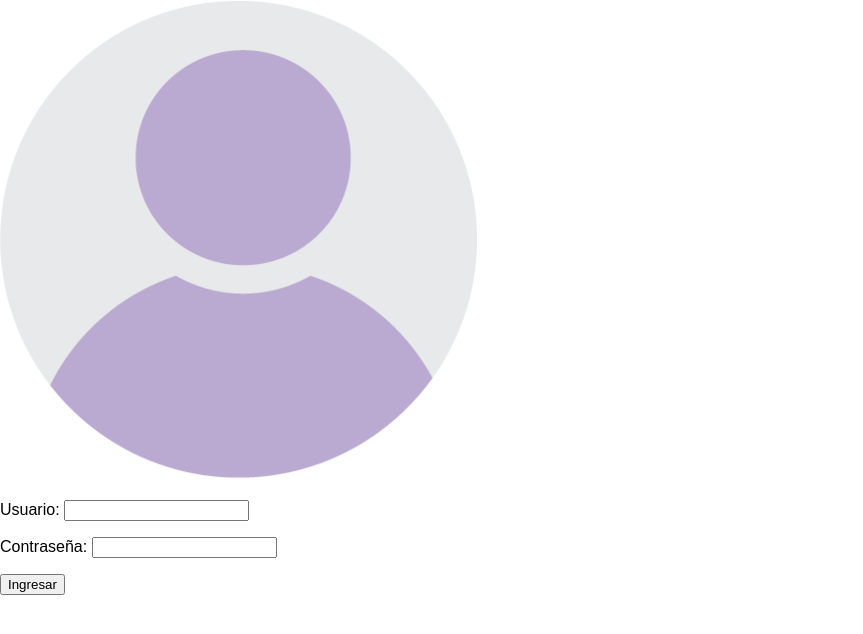
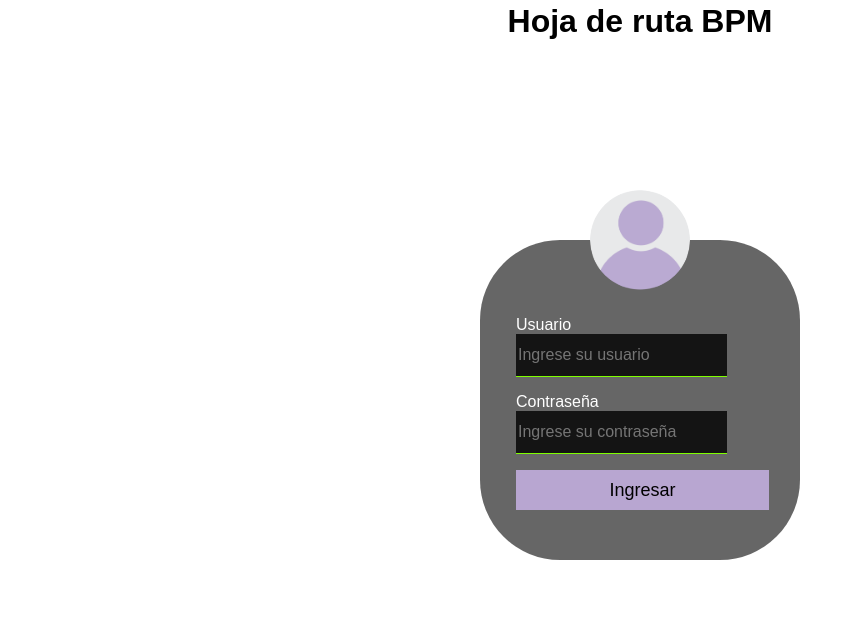
Before and after one commit to Dipiert/hojaruta, a PHP site: page / in a window 1280 px wide. Shown: the top 634 px of the page, without its empty margins (0-863 px from the left). Run offline with PHP 8.4, Linux system fonts and the light colour scheme.

Commit message:
add login style & some advance about reports

```diff
--- a/assets/styles/style.css
+++ b/assets/styles/style.css
@@ -6,5 +6,56 @@ body {
 
 .login-box {
     width: 320px;
-    height: 420px;
+    height: 320px;
+    background: rgba(0, 0, 0, 0.6);
+    color: #ffff;
+    top: 50%;
+    left: 50%;
+    position: absolute;
+    transform: translate(-50%,-50%);
+    box-sizing: border-box;
+    padding: 60px 36px;
+    border-radius: 25%;
 }
+
+.login-box input[type="text"],
+		   input[type="password"] {
+	border: none;
+	border-bottom: 1px solid Chartreuse;
+	background: rgba(0, 0, 0, 0.8);
+	outline: none;
+	color: Chartreuse;
+	height: 40px;
+	font-size: 16px;
+}
+
+.login-box input[type="submit"] {
+	border: none;
+	outline: none;
+	height: 40px;
+	color: black;
+	background: #b8a6d1;
+	font-size: 18px;
+	width: 253px;
+}
+
+.login-box input[type="submit"]:hover {
+	cursor: pointer;
+	background: #c9a9f9;
+	color: white;
+}
+
+.avatar {
+	width: 100px;
+	height: 100px;
+	border-radius: 50%;
+	position: absolute;
+	top: -50px;
+	left: calc(50% - 50px);
+}
+
+.title {
+	left: 50%;
+	position: absolute;
+	transform: translate(-50%, -50%);
+}
--- a/index.php
+++ b/index.php
@@ -32,16 +32,17 @@
     <link rel="stylesheet" type="text/css" href="assets/styles/style.css"/>
 </head>
 <body>
+<h1 class="title">Hoja de ruta BPM</h1>
 <div class="login-box">
     <img src="assets/images/avatar.png" class="avatar">
     <form action="index.php" method="POST">
         <p>
-            <label>Usuario:</label>
-            <input type="text" name="user" title="Ingrese su usuario" required>
+            <label>Usuario</label>
+            <input type="text" name="user" title="Ingrese su usuario" required placeholder="Ingrese su usuario">
         </p>
         <p>
-            <label>Contraseña:</label>
-            <input type="password" name="password" title="Ingrese su contraseña" required>
+            <label>Contraseña</label>
+            <input type="password" name="password" title="Ingrese su contraseña" required placeholder="Ingrese su contraseña">
         </p>
         <p>
             <input type="submit" id="sendLoginData" value="Ingresar">
```
Also changed, not shown: informes/items_en_cada_estado.php (+8 -1 lines), models/State.php (added, +22 -0 lines).
